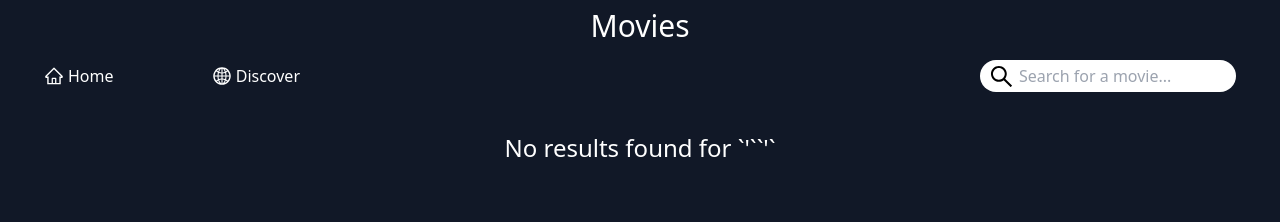
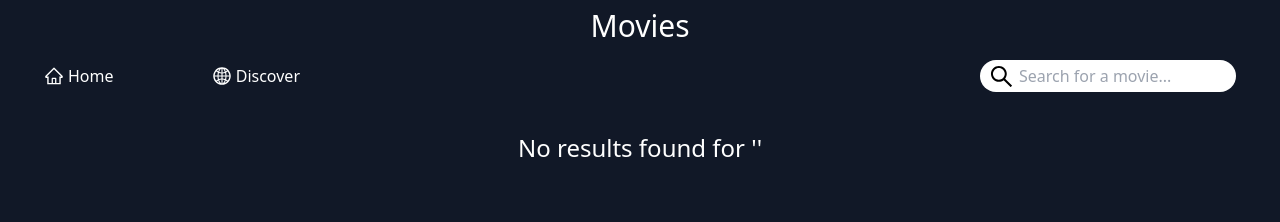
Before and after one commit to parvaritoz/movie-app, a Next.js app: page /search in a window 1280 px wide. Shown: the top 222 px of the page. Built offline with nearby package versions, Linux system fonts and the light colour scheme.

Commit message:
Fixed minor issue

```diff
--- a/pages/search.tsx
+++ b/pages/search.tsx
@@ -24,7 +24,7 @@ export default function SearchResultsPage() {
     return (
       <div className="flex justify-center mt-10">
         <p className="text-white text-2xl">
-          No results found for `&apos;`{query}`&apos;`
+          No results found for &apos;{query}&apos;
         </p>
       </div>
     );
@@ -41,7 +41,7 @@ export default function SearchResultsPage() {
       <div>
         <div>
           <h1 className="text-white mt-4 mb-4 text-3xl">
-            Search Results for `&apos;`{query}`&apos;`
+            Search Results for &apos;{query}&apos;
           </h1>
           <div className="flex flex-row overflow-scroll text-white">
             {results.map((movie, key) => (
```
